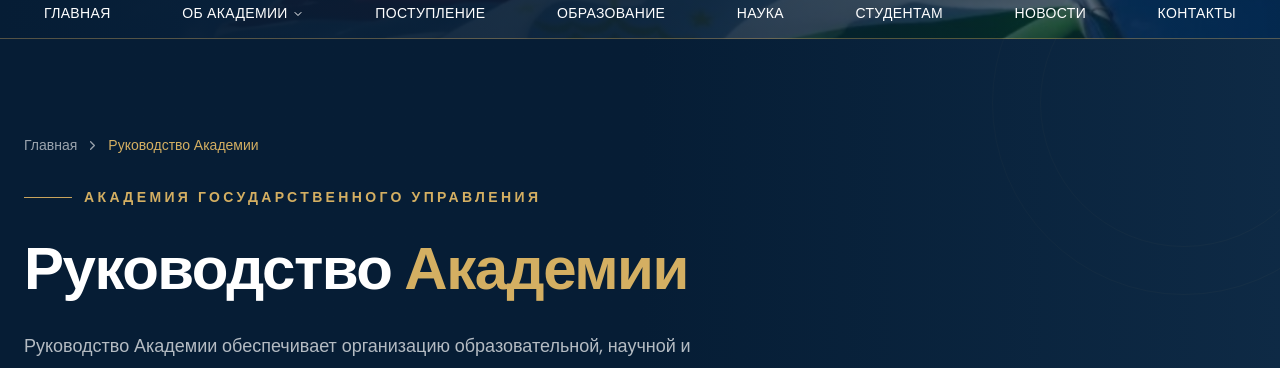
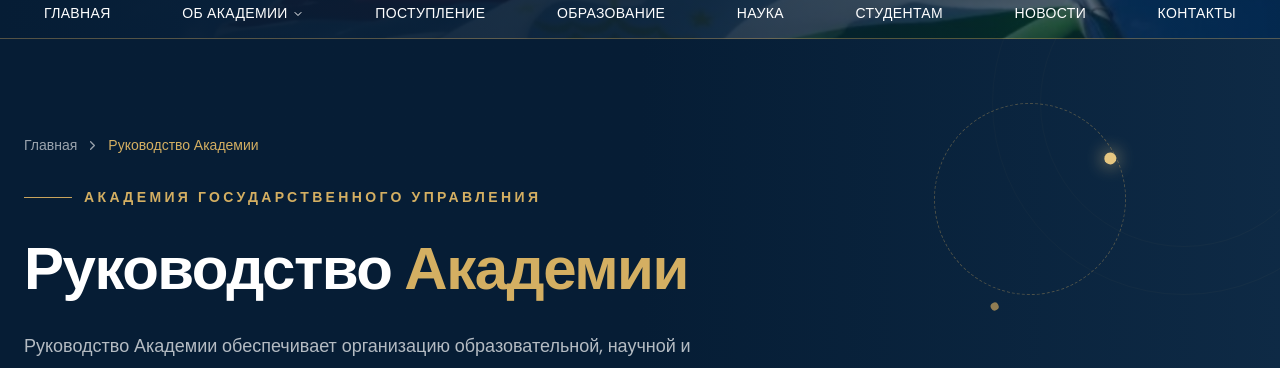
Before and after one commit to karimzade4444/APA, a Next.js app: page /leadership in a window 1280 px wide. Shown: the part 154-522 px from the top of the page. Built offline with nearby package versions, Linux system fonts and the light colour scheme.

Commit message:
feat: добавить анимацию для карточек руководителей и новый компонент LeadershipHeroEffects

```diff
--- a/src/app/leadership/page.tsx
+++ b/src/app/leadership/page.tsx
@@ -2,6 +2,10 @@
 import Link from "next/link";
 import { ChevronRight, Landmark } from "lucide-react";
 import { LeadershipGrid } from "@/components/leadership/LeadershipGrid";
+import {
+  LeadershipHeroReveal,
+  LeadershipOrbit,
+} from "@/components/leadership/LeadershipHeroEffects";
 
 export const metadata: Metadata = {
   title: "Руководство Академии | Академия государственного управления",
@@ -20,9 +24,11 @@
           <div className="absolute -bottom-40 left-1/3 h-80 w-80 rounded-full border border-white/[0.06]" />
           <div className="absolute inset-0 bg-gradient-to-r from-[#061d35] via-[#061d35]/95 to-[#102d49]/80" />
         </div>
+        <LeadershipOrbit className="pointer-events-none absolute right-[8%] top-12 z-0 h-36 w-36 text-[#c9a45c]/70 sm:right-[12%] sm:top-16 sm:h-48 sm:w-48" />
 
         <div className="site-container relative py-14 sm:py-20 lg:py-24">
           {/* Навигационная цепочка */}
+          <LeadershipHeroReveal>
             <nav
               aria-label="Навигационная цепочка"
               className="mb-8 flex flex-wrap items-center gap-2 text-sm text-white/60"
@@ -38,32 +44,39 @@
 
               <span className="text-[#d4af62]">Руководство Академии</span>
             </nav>
+          </LeadershipHeroReveal>
 
           <div className="max-w-4xl">
+            <LeadershipHeroReveal delay={0.1}>
               <div className="mb-6 flex items-center gap-3">
                 <span className="h-px w-12 bg-[#c9a45c]" />
                 <span className="text-xs font-semibold uppercase tracking-[0.24em] text-[#d4af62] sm:text-sm">
                   Академия государственного управления
                 </span>
               </div>
+            </LeadershipHeroReveal>
 
+            <LeadershipHeroReveal delay={0.2}>
               <h1 className="text-3xl font-semibold leading-tight tracking-tight text-white sm:text-5xl lg:text-6xl">
                 Руководство{" "}
                 <span className="text-[#d4af62]">Академии</span>
               </h1>
+            </LeadershipHeroReveal>
 
+            <LeadershipHeroReveal delay={0.3}>
               <p className="mt-6 max-w-2xl text-base leading-7 text-white/70 sm:text-lg sm:leading-8">
                 Руководство Академии обеспечивает организацию образовательной,
                 научной и административной деятельности, направленной на
                 подготовку квалифицированных кадров для государственной службы.
               </p>
+            </LeadershipHeroReveal>
 
+            <LeadershipHeroReveal delay={0.4}>
               <div className="mt-8 flex items-center gap-3 text-sm text-white/60">
                 <Landmark size={19} className="text-[#d4af62]" />
-              <span>
-                При Президенте Республики Таджикистан
-              </span>
+                <span>При Президенте Республики Таджикистан</span>
               </div>
+            </LeadershipHeroReveal>
           </div>
 
           {/* Золотая линия */}
--- /dev/null
+++ b/src/components/leadership/LeadershipHeroEffects.tsx
@@ -0,0 +1,56 @@
+"use client";
+
+import { motion, useReducedMotion } from "motion/react";
+import type { ReactNode } from "react";
+
+export function LeadershipHeroReveal({
+  children,
+  className,
+  delay = 0,
+}: {
+  children: ReactNode;
+  className?: string;
+  delay?: number;
+}) {
+  const shouldReduceMotion = useReducedMotion();
+
+  return (
+    <motion.div
+      initial={
+        shouldReduceMotion
+          ? false
+          : { opacity: 0, y: 24, filter: "blur(6px)" }
+      }
+      animate={{ opacity: 1, y: 0, filter: "blur(0px)" }}
+      transition={{
+        duration: shouldReduceMotion ? 0 : 0.7,
+        delay: shouldReduceMotion ? 0 : delay,
+        ease: [0.22, 1, 0.36, 1],
+      }}
+      className={className}
+    >
+      {children}
+    </motion.div>
+  );
+}
+
+export function LeadershipOrbit({ className }: { className?: string }) {
+  const shouldReduceMotion = useReducedMotion();
+
+  return (
+    <motion.div
+      aria-hidden="true"
+      animate={shouldReduceMotion ? undefined : { rotate: 360 }}
+      transition={
+        shouldReduceMotion
+          ? undefined
+          : { duration: 36, ease: "linear", repeat: Infinity }
+      }
+      className={className}
+    >
+      <div className="absolute inset-0 rounded-full border border-dashed border-current/50" />
+      <span className="absolute left-1/2 top-0 h-3 w-3 -translate-x-1/2 rounded-full bg-[#e5c681] shadow-[0_0_18px_#e5c681]" />
+      <span className="absolute bottom-3 right-3 h-2 w-2 rounded-full bg-current" />
+    </motion.div>
+  );
+}
```
Lines whose indentation alone changed are shown as unchanged.
